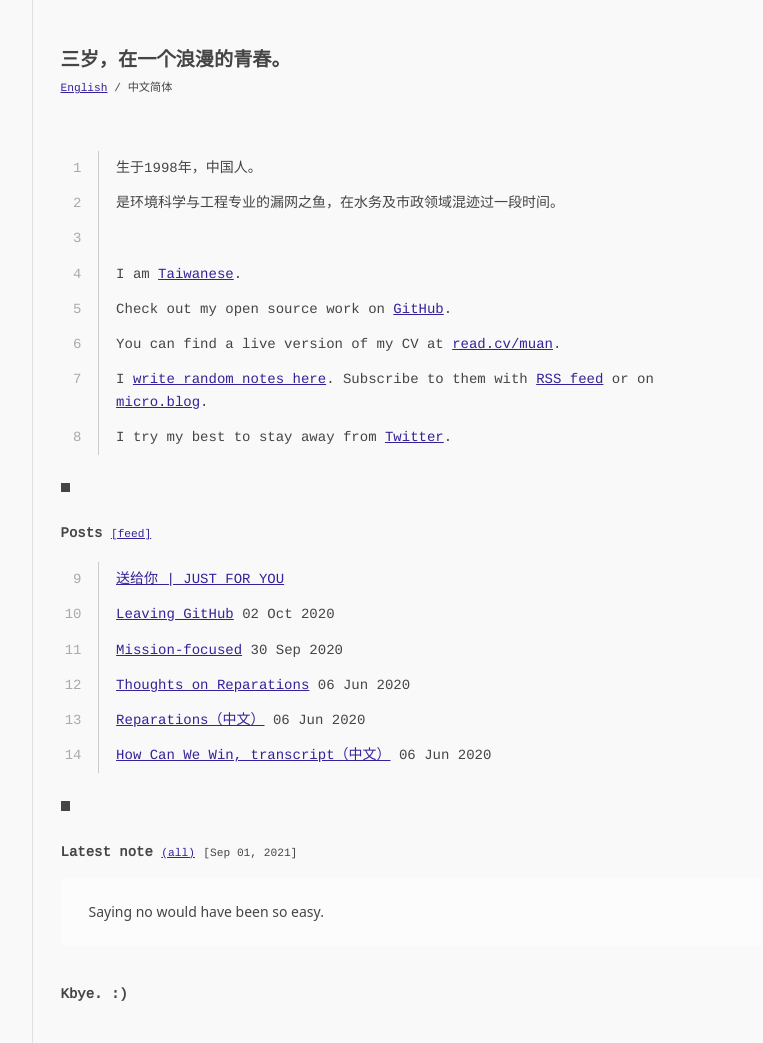
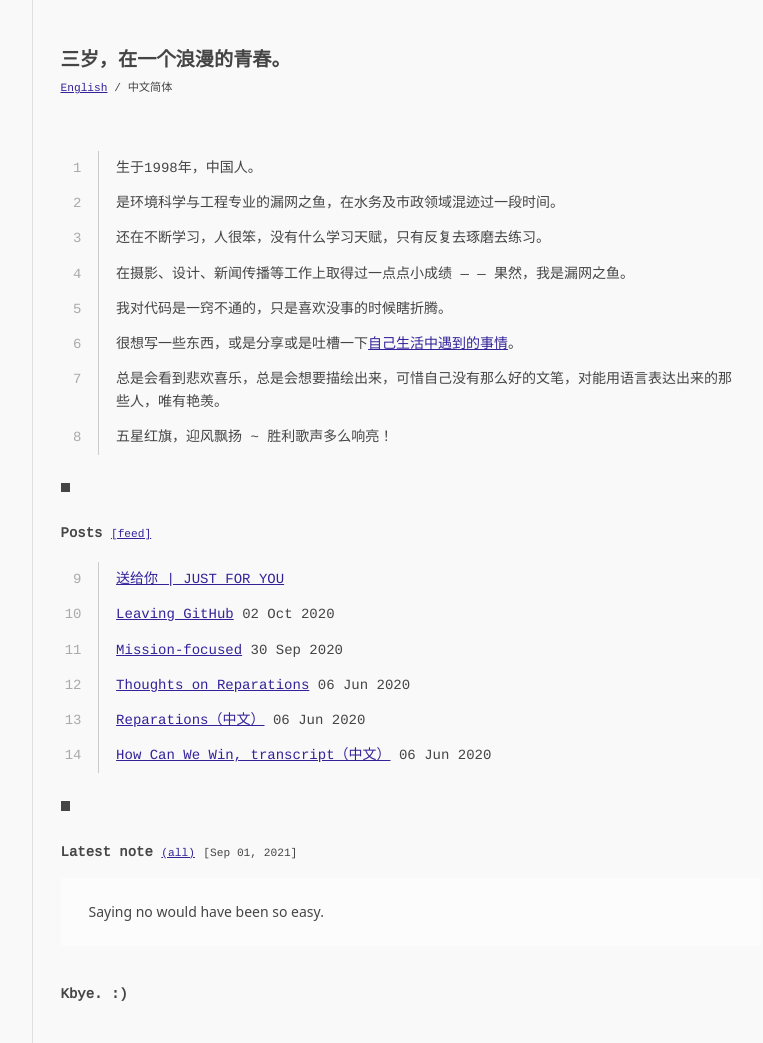
Before and after one commit to Sansuiz/sansuiz.github.io, a Jekyll site: the page built from index.html, in a window 1280 px wide. Shown: the whole page, without its empty margins (244-1007 px from the left). Built offline with Jekyll 4.4.1, drawn with Linux system fonts in a browser that asks for light colours.

Commit message:
Update index.html

```diff
--- a/index.html
+++ b/index.html
@@ -18,32 +18,32 @@ header_content: |
 
   {% assign i = i | plus: 1 %}
   {% capture content do %}
-
+    还在不断学习，人很笨，没有什么学习天赋，只有反复去琢磨去练习。
   {% endcapture %}{% include line.html i=i content=content %}
 
   {% assign i = i | plus: 1 %}
   {% capture content do %}
-    I am <a href="https://www.instagram.com/p/B7NDr7YJ_Od/">Taiwanese</a>.
+    在摄影、设计、新闻传播等工作上取得过一点点小成绩 — — 果然，我是漏网之鱼。
   {% endcapture %}{% include line.html i=i content=content %}
 
   {% assign i = i | plus: 1 %}
   {% capture content do %}
-    Check out my open source work on <a href="https://github.com/muan" rel="me">GitHub</a>.
+    我对代码是一窍不通的，只是喜欢没事的时候瞎折腾。
   {% endcapture %}{% include line.html i=i content=content %}
 
   {% assign i = i | plus: 1 %}
   {% capture content do %}
-    You can find a live version of my CV at <a href="https://read.cv/muan" rel="me">read.cv/muan</a>.
+    很想写一些东西，或是分享或是吐槽一下<a href="/notes">自己生活中遇到的事情</a>。
   {% endcapture %}{% include line.html i=i content=content %}
 
   {% assign i = i | plus: 1 %}
   {% capture content do %}
-    I <a href="/notes">write random notes here</a>. Subscribe to them with <a href="/notes.xml">RSS feed</a> or on <a href="https://micro.blog/muan">micro.blog</a>.
+    总是会看到悲欢喜乐，总是会想要描绘出来，可惜自己没有那么好的文笔，对能用语言表达出来的那些人，唯有艳羡。
   {% endcapture %}{% include line.html i=i content=content %}
 
   {% assign i = i | plus: 1 %}
   {% capture content do %}
-    I try my best to stay away from <a href="https://twitter.com/muanchiou" rel="me">Twitter</a>.
+    五星红旗，迎风飘扬 ~ 胜利歌声多么响亮！
   {% endcapture %}{% include line.html i=i content=content %}
 </ul>
 
```
